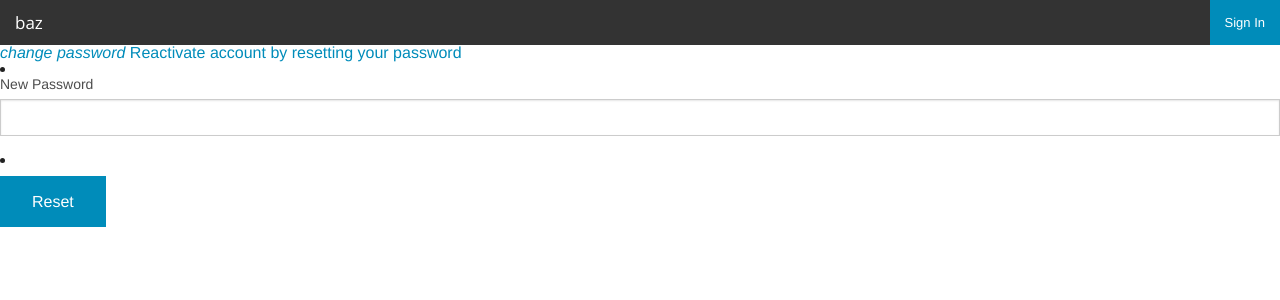
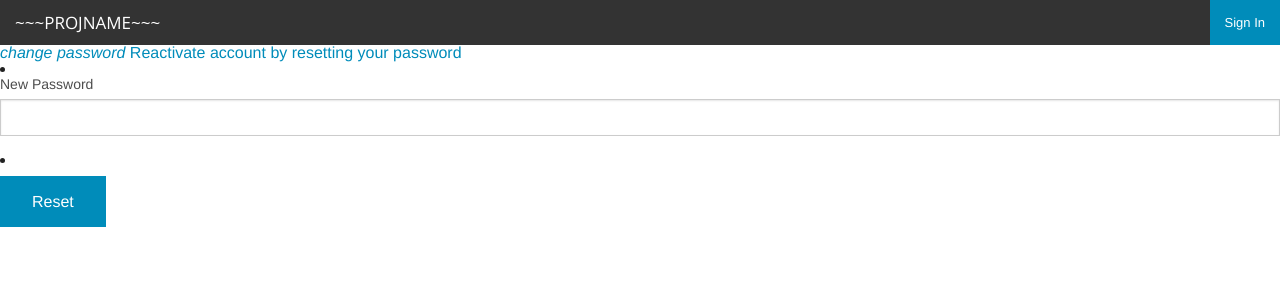
Before and after one commit to mazz/kifu, a Python web app: template templates/auth/reset.mako in a window 1280 px wide. Shown: the top 300 px of the page. Run offline with Mako, Linux system fonts and the light colour scheme; the template is opened without the code that fills it, so the values that code supplies are empty.

Commit message:
set app name in top nav bar

```diff
--- a/templates/layout.mako
+++ b/templates/layout.mako
@@ -19,7 +19,7 @@
     <nav class="top-bar" data-topbar>
   <ul class="title-area">
     <li class="name">
-      <h1><a href="#">baz</a></h1>
+      <h1><a href="#">~~~PROJNAME~~~</a></h1>
     </li>
     <li class="toggle-topbar menu-icon"><a href="#"><span>Menu</span></a></li>
   </ul>
```
